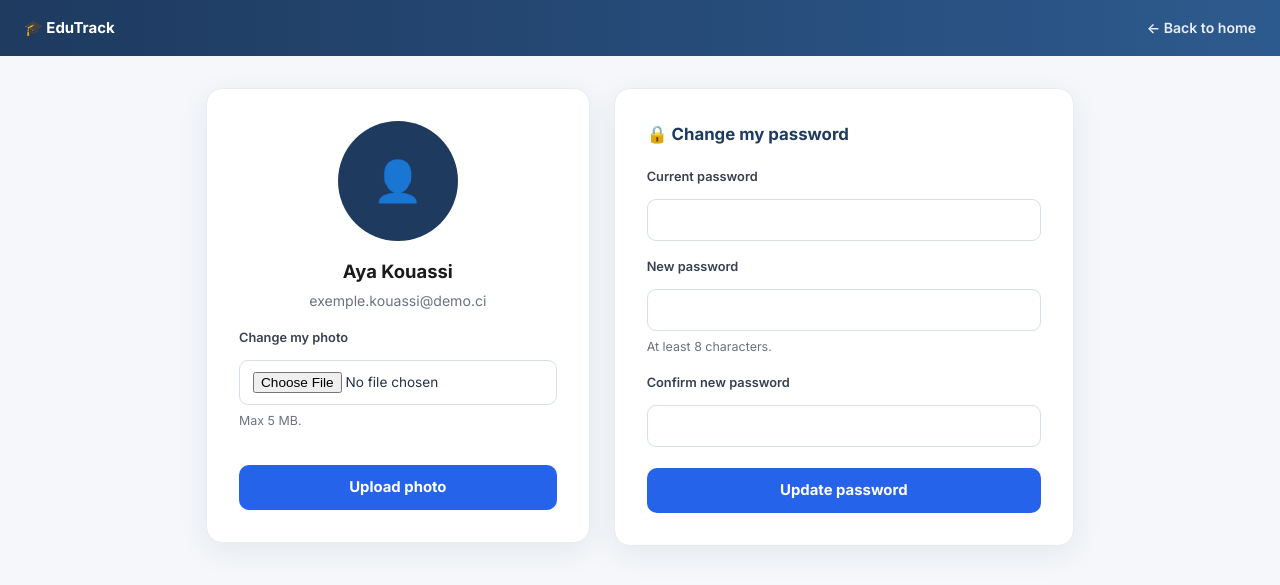
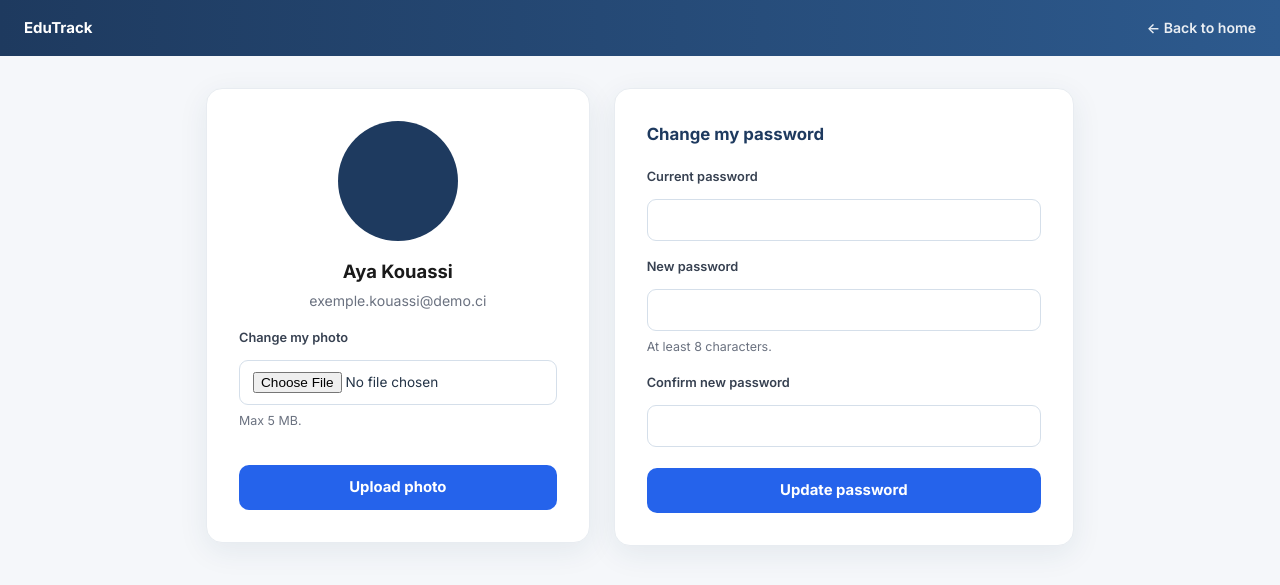
Before and after one commit to kipremarocyrille135642-afk/PROJET-, a Spring Boot app: page /profil in a window 1280 px wide. Shown: the top 585 px of the page. Run offline with Spring Boot 4, Linux system fonts and the light colour scheme; a user stored in the database is signed in; some of the project's set-up classes (security, data sources, template engines, error pages and the like) are left out, and stand-ins take their place.

Commit message:
Remove emoji entities

```diff
--- a/src/main/resources/templates/admin-nouveaux-eleves.html
+++ b/src/main/resources/templates/admin-nouveaux-eleves.html
@@ -30,7 +30,7 @@
     </style>
 <link rel="icon" type="image/svg+xml" href="/favicon.svg"></head>
 <body>
-<div class="barre"><span>&#127891; EduTrack &mdash; New students</span><a th:href="@{/admin/notes}">&larr; Admin panel</a></div>
+<div class="barre"><span>EduTrack &mdash; New students</span><a th:href="@{/admin/notes}">&larr; Admin panel</a></div>
 <div class="page">
     <p class="ok" th:if="${succesMessage}" th:text="${succesMessage}"></p>
     <p class="ko" th:if="${erreur}" th:text="${erreur}"></p>
--- a/src/main/resources/templates/admin-professeurs.html
+++ b/src/main/resources/templates/admin-professeurs.html
@@ -34,7 +34,7 @@
 <link rel="icon" type="image/svg+xml" href="/favicon.svg"></head>
 <body>
 <div class="barre-haut">
-    <span>&#127891; EduTrack &mdash; Admin</span>
+    <span>EduTrack &mdash; Admin</span>
     <span>
         <a th:href="@{/admin/notes}">&larr; Admin panel</a>
     </span>
--- a/src/main/resources/templates/profil.html
+++ b/src/main/resources/templates/profil.html
@@ -36,14 +36,14 @@
 <link rel="icon" type="image/svg+xml" href="/favicon.svg"></head>
 <body>
 <div class="barre-haut">
-    <span>&#127891; EduTrack</span>
+    <span>EduTrack</span>
     <a th:href="@{/accueil}">&larr; Back to home</a>
 </div>
 
 <div class="contenu">
     <div class="carte identite">
         <img th:if="${utilisateur.photoBase64 != null}" th:src="${utilisateur.photoBase64}" class="photo-profil" alt="Profile photo">
-        <div th:if="${utilisateur.photoBase64 == null}" class="photo-vide">&#128100;</div>
+        <div th:if="${utilisateur.photoBase64 == null}" class="photo-vide"></div>
         <p class="nom" th:text="${utilisateur.prenom} + ' ' + ${utilisateur.nom}"></p>
         <p class="email" th:text="${utilisateur.email}"></p>
 
@@ -57,7 +57,7 @@
     </div>
 
     <div class="carte">
-        <h2>&#128274; Change my password</h2>
+        <h2>Change my password</h2>
         <p class="alerte ok" th:if="${succesMdp}" th:text="${succesMdp}"></p>
         <p class="alerte ko" th:if="${erreurMdp}" th:text="${erreurMdp}"></p>
         <form th:action="@{/profil/mot-de-passe}" method="post">
```
Also changed, not shown: src/main/resources/templates/login.html (+4 -4 lines).
